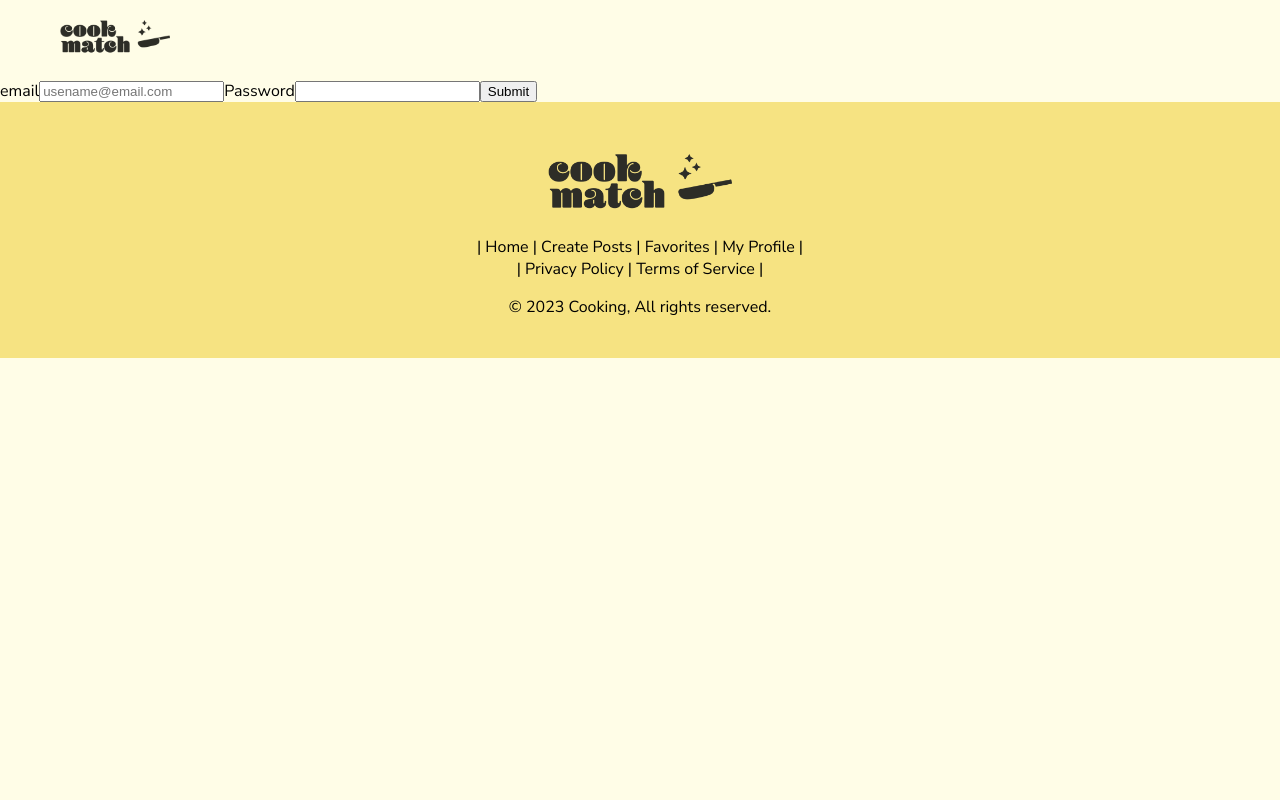
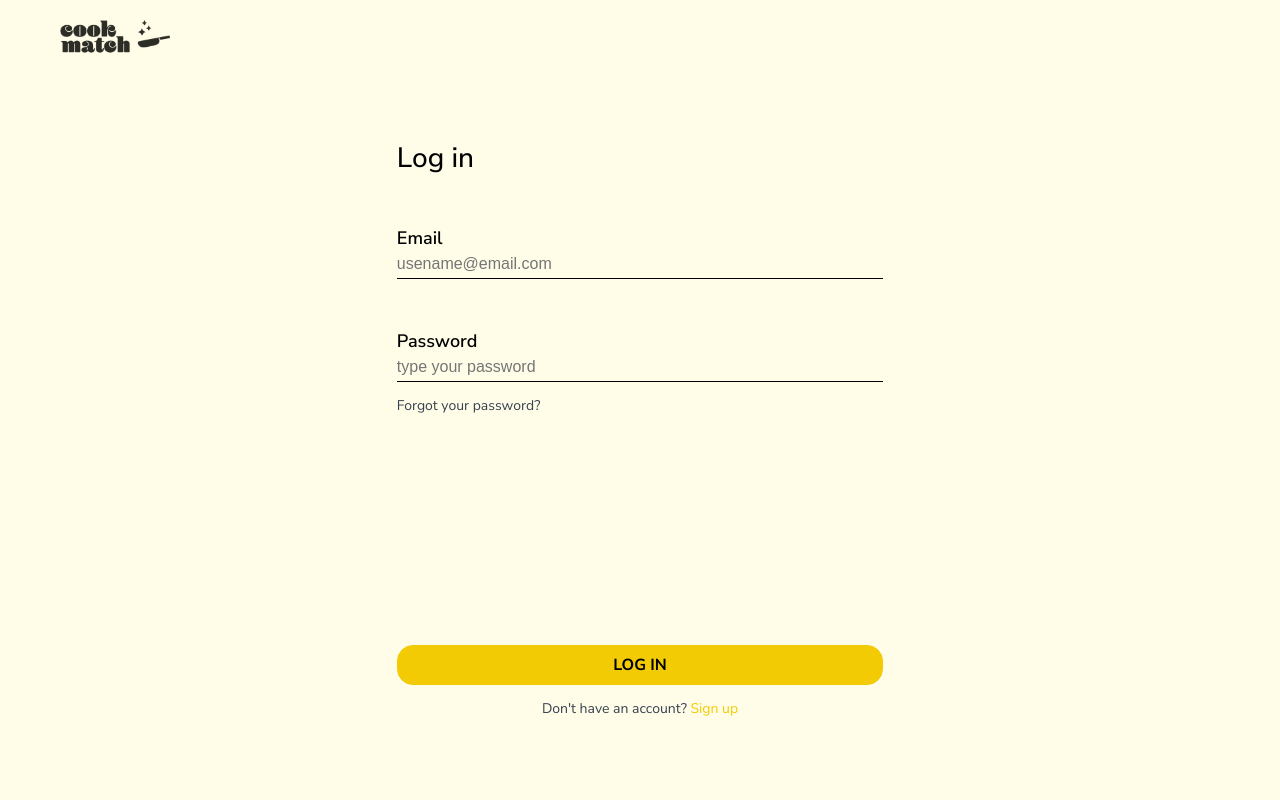
Before and after one commit to No-Country/s11-01-m-node-react, a React (Vite) app in the folder client/: page /login in a window 1280 px wide. Shown: the top 800 px of the page. Built offline with nearby package versions, Linux system fonts and the light colour scheme; some icons are missing.

Commit message:
fix login styles and link

```diff
--- a/client/src/Pages/Login/Login.jsx
+++ b/client/src/Pages/Login/Login.jsx
@@ -1,6 +1,10 @@
 import { useState } from "react";
 import { loginUser } from "../../store/actions/loginUserAction";
 import { useDispatch } from "react-redux";
+import Logo from "../../assets/img/logo3.png";
+import { Link } from "react-router-dom";
+import { isMobileOnly } from "react-device-detect";
+import './login.css'
 
 function Login() {
 
@@ -30,9 +34,19 @@ function Login() {
   };
 
   return (
+    <>
+    <div className="login-background">
+      {isMobileOnly?
+      <Link to="/">
+        <img src={Logo} className="logo-login" alt="" />
+      </Link>: null}
+      <div className="input-box">
+    <h2>Log in</h2>
     <form onSubmit={handleOnsubmit}>
-      <label>email</label>
+    <div className="input-single">
+      <label className="label">Email</label>
       <input
+      className="inputs"
         onChange={handleOnChange}
         type="email"
         name="email"
@@ -40,18 +54,29 @@ function Login() {
         placeholder="usename@email.com"
         required
       />
-
-      <label>Password</label>
+      </div>
+      <div className="input-single">
+      <label className="label">Password</label>
       <input
+      className="inputs"
         onChange={handleOnChange}
         value={state.password}
         name="password"
         type="password"
+        placeholder="type your password"
         required
      />
+     <p className="input-extra-text">Forgot your password?</p>
+     </div>
 
-      <input type="submit" />
+      <button type="submit" className="login-button">LOG IN</button>
+
     </form>
+
+    </div>
+    <p className="input-extra-text">Don&apos;t have an account?<span className="span"> Sign up</span></p>
+    </div>
+    </>
   );
 }
 
--- /dev/null
+++ b/client/src/Pages/Login/login.css
@@ -0,0 +1,62 @@
+.login-background{
+    padding: 2.3rem 2rem;
+    text-align: center;
+    height: 100vh;
+}
+.logo-login{
+    width: 60%;
+}
+.input-box{
+    width: 40%;
+    margin: 0 auto;
+    text-align: left;
+
+}
+.input-box h2{
+    font-weight: 500;
+    line-height: 36px;
+    margin-bottom: 50px;
+    font-size: 28px;
+}
+.input-single{
+    margin-bottom: 50px;
+}
+.label{
+ font-size: 18px;
+ font-weight: 600;
+}
+.inputs{
+    width: 100%;
+    border: none;
+    background-color: transparent;
+    font-size: 16px ;
+    border-bottom: 1px solid #000;
+    padding: 5px 0;
+}
+.input-extra-text{
+    font-size: 14px;
+    color: #374151;
+}
+.login-button{
+    background-color: #F2CB05;
+    padding: 8px 0px;
+    border-radius: 16px;
+    width: 100%;
+    margin-top: 180px;
+}
+.span{
+    color: #F2CB05 ;
+}
+
+@media only screen and (min-width: 700px) and (max-width: 1025px){
+    .input-box{
+        width: 60%;
+        margin: 0 auto;
+    }
+}
+@media only screen and (min-width: 300px) and (max-width: 699px){
+    .input-box{
+        width: 100%;
+        padding-top: 30px;
+    }
+}
--- a/client/src/assets/Header/Header.jsx
+++ b/client/src/assets/Header/Header.jsx
@@ -7,15 +7,16 @@ import { isMobileOnly } from "react-device-detect";
 const Header = () => {
   const location= useLocation()
   return (
-    location.pathname=== '/' && isMobileOnly ? (null):(
+    location.pathname=== '/' || location.pathname === '/login' && isMobileOnly ? (null):(
     <div className="header-backgound">
       <Link to="/">
         <img src={Logo} className="logo" alt="" />
       </Link>
-      <Link>
-      {location.pathname === '/'? <button className="login-button">Login</button>:
-        <Icon icon="mdi:account-outline" className="icon" />}
-      </Link>
+
+      {location.pathname === '/'?
+       <Link to='/login' ><button className="login-button">Login</button></Link>:
+       <Link> <Icon icon="mdi:account-outline" className="icon" /> </Link>}
+
     </div>
     )
   );
```
